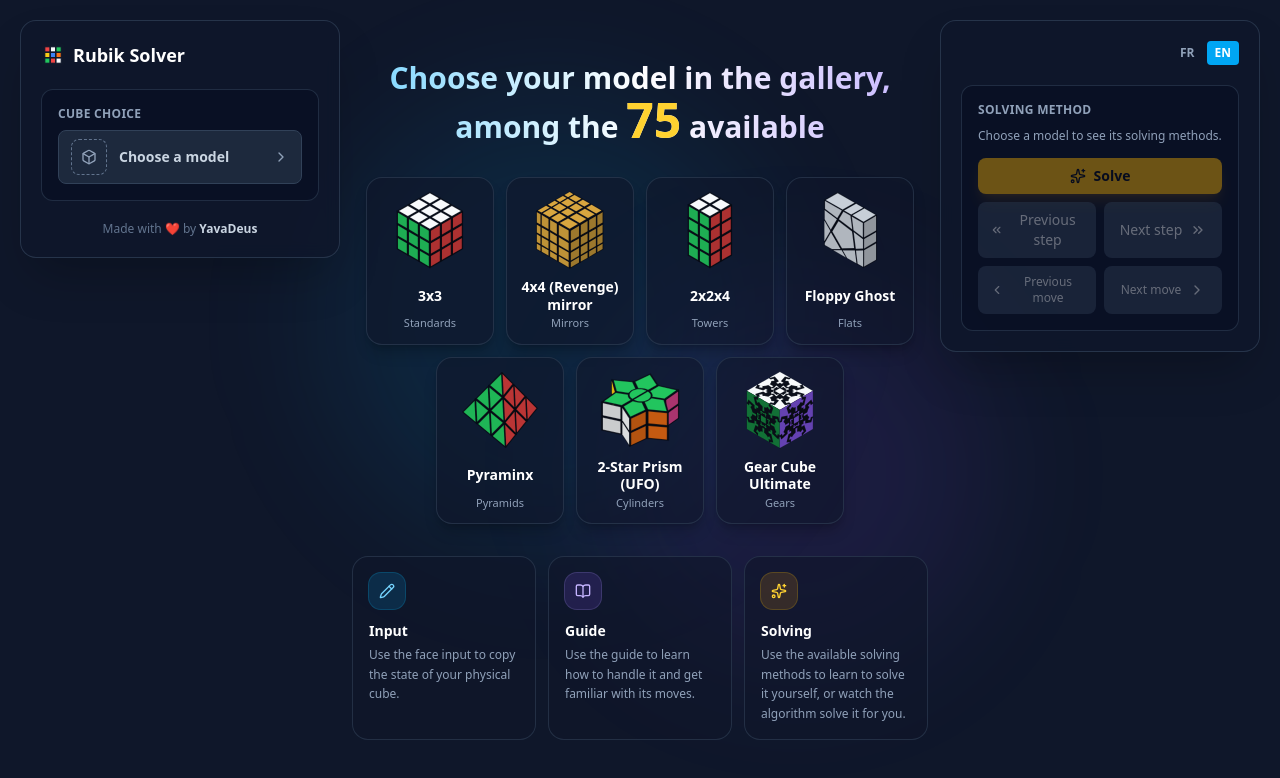
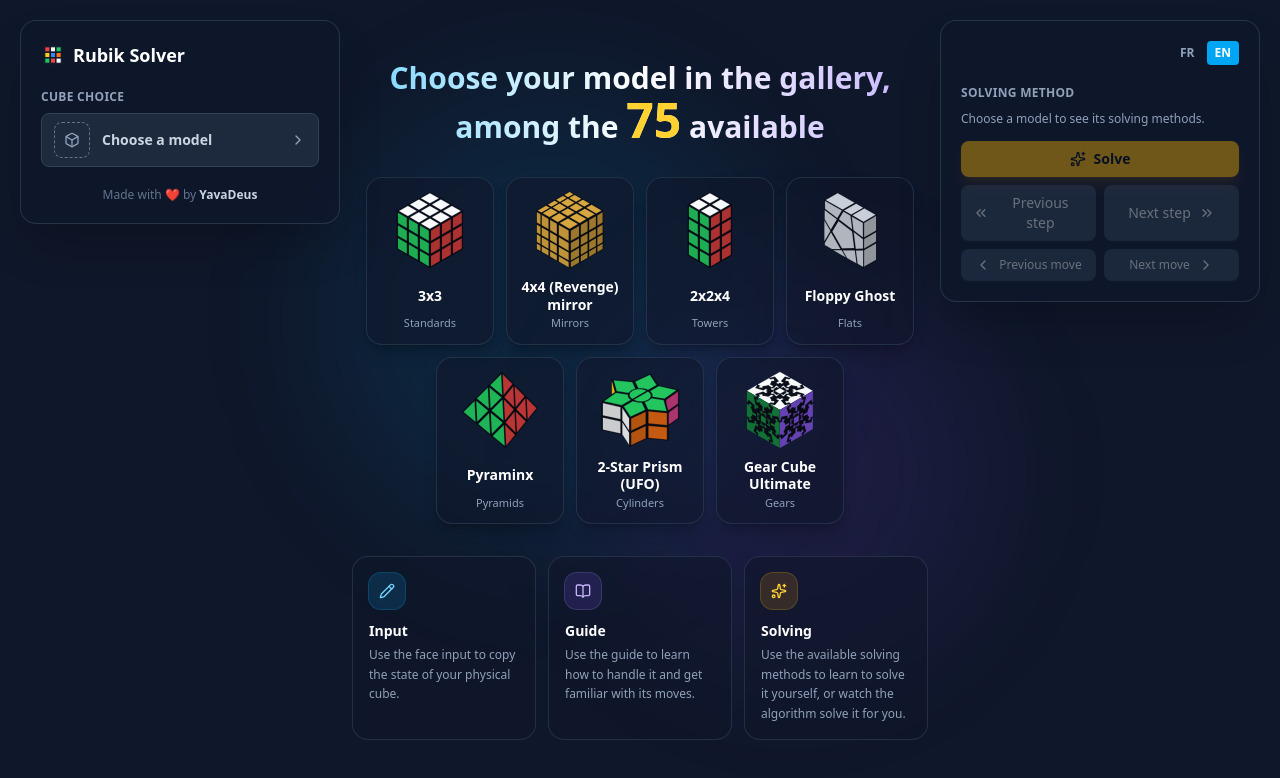
Before and after one commit to JulienMattiussi/rubiksolver, a React (Vite) app: page /#/en in a window 1280 px wide. Shown: the top 778 px of the page. Built offline with nearby package versions, Linux system fonts and the light colour scheme.

Commit message:
panneaux

```diff
--- a/src/components/controls/Controls.tsx
+++ b/src/components/controls/Controls.tsx
@@ -12,7 +12,7 @@ import { LanguageToggle } from './LanguageToggle'
 import { ScrambleButton } from './ScrambleButton'
 import { SetupSection } from './SetupSection'
 import { CubePicker } from '@/components/picker/CubePicker'
-import { SECTION_BOX } from '@/components/ui/styles'
+import { SECTION_BOX, SECTION_RULE } from '@/components/ui/styles'
 import { FEATURE_ICON } from '@/components/ui/features'
 import { goTo, useRoute } from '@/store/router'
 
@@ -119,7 +119,9 @@ export function Controls() {
             )}
             <div className={collapsed ? 'hidden flex-col gap-5 sm:flex' : 'flex flex-col gap-5'}>
               {setup}
-              <SolveArea home={home} />
+              <div className={SECTION_RULE}>
+                <SolveArea home={home} />
+              </div>
               <Credit />
             </div>
           </>
--- a/src/components/ui/styles.ts
+++ b/src/components/ui/styles.ts
@@ -1,8 +1,12 @@
 /** Shared Tailwind class strings of the panel, so its blocks look alike. */
 
-/** A block of the panel (setup, solve): a framed column. */
-export const SECTION_BOX =
-  'flex flex-col gap-3 rounded-xl border border-slate-700/60 bg-slate-950/30 p-4'
+/** A block of the panel (setup, solve, tutorial): a column, unframed (the
+ *  panel is its frame, as the entry's; its heading sets it apart). */
+export const SECTION_BOX = 'flex flex-col gap-3'
+
+/** What sets two blocks stacked in one panel apart (the phone's single
+ *  card: setup, then solve): a thin line. */
+export const SECTION_RULE = 'border-t border-slate-700/60 pt-5'
 
 /** Small-caps heading of a section, also used for field labels. */
 export const SECTION_LABEL = 'text-xs font-semibold uppercase tracking-wide text-slate-400'
```
